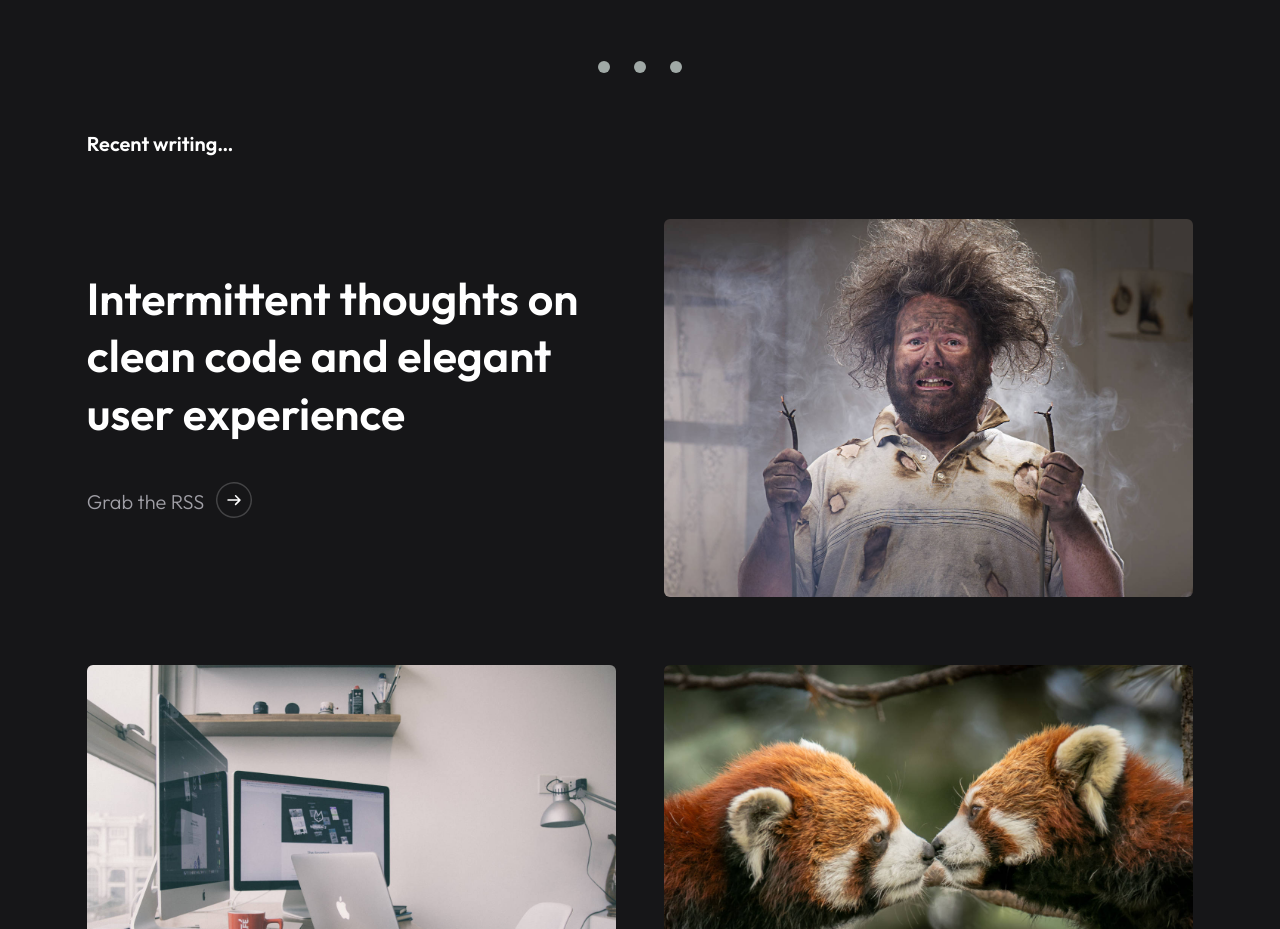
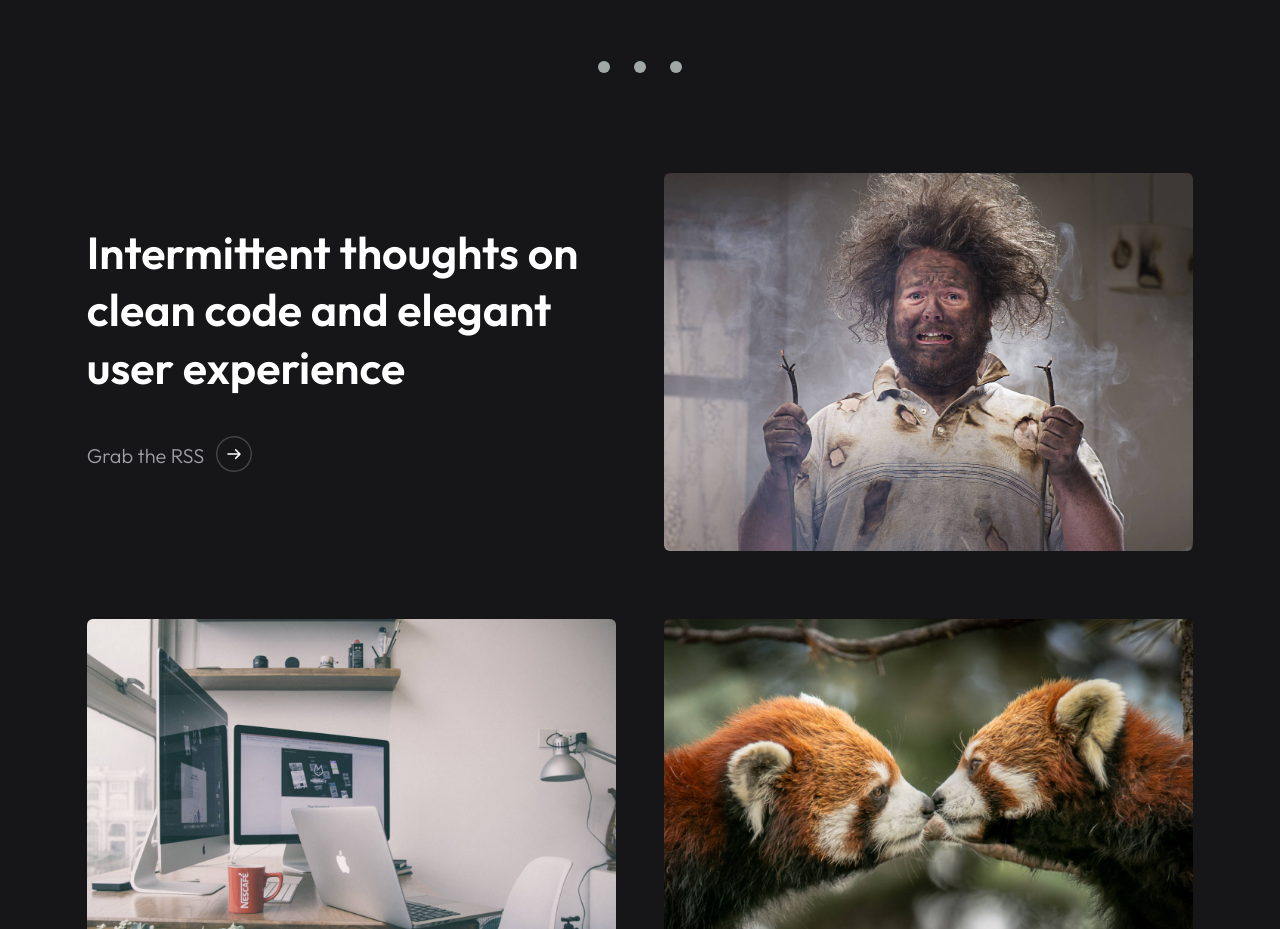
Before and after one commit to gianjohansen/johansen.ai, a Next.js app: page /blog/minimal-startpage in a window 1280 px wide. Shown: the part 3200-4129 px from the top of the page. Built offline with nearby package versions, Linux system fonts and the light colour scheme.

Commit message:
Hide post list header on subpages

```diff
--- a/components/StaticOutro.tsx
+++ b/components/StaticOutro.tsx
@@ -104,12 +104,10 @@ const StaticOutro: React.FC<StaticOutroProps> = ({ staticBlogLinks = true, child
     }
   }, [])
 
-  const isStatic = staticBlogLinks;
-
   return (
     <div className="pin-target">
       {children}
-      <div className={styles.recentWriting}>
+      {!staticBlogLinks && (<div className={styles.recentWriting}>
         <Container>
           <Row justify="between" align="center">
             <Col sm={12}>
@@ -123,8 +121,8 @@ const StaticOutro: React.FC<StaticOutroProps> = ({ staticBlogLinks = true, child
             </Col>
           </Row>
         </Container>
-      </div>
-      <div className={isStatic ? 'static-blog-links' : 'scrollable-blog-links ' + styles.innerGrid}>
+      </div>)}
+      <div className={staticBlogLinks ? 'static-blog-links' : 'scrollable-blog-links ' + styles.innerGrid}>
         <Container fluid={!staticBlogLinks} md={undefined} lg={undefined} xl={undefined} xxl={undefined}>
           <Row>
             <Col>
```
